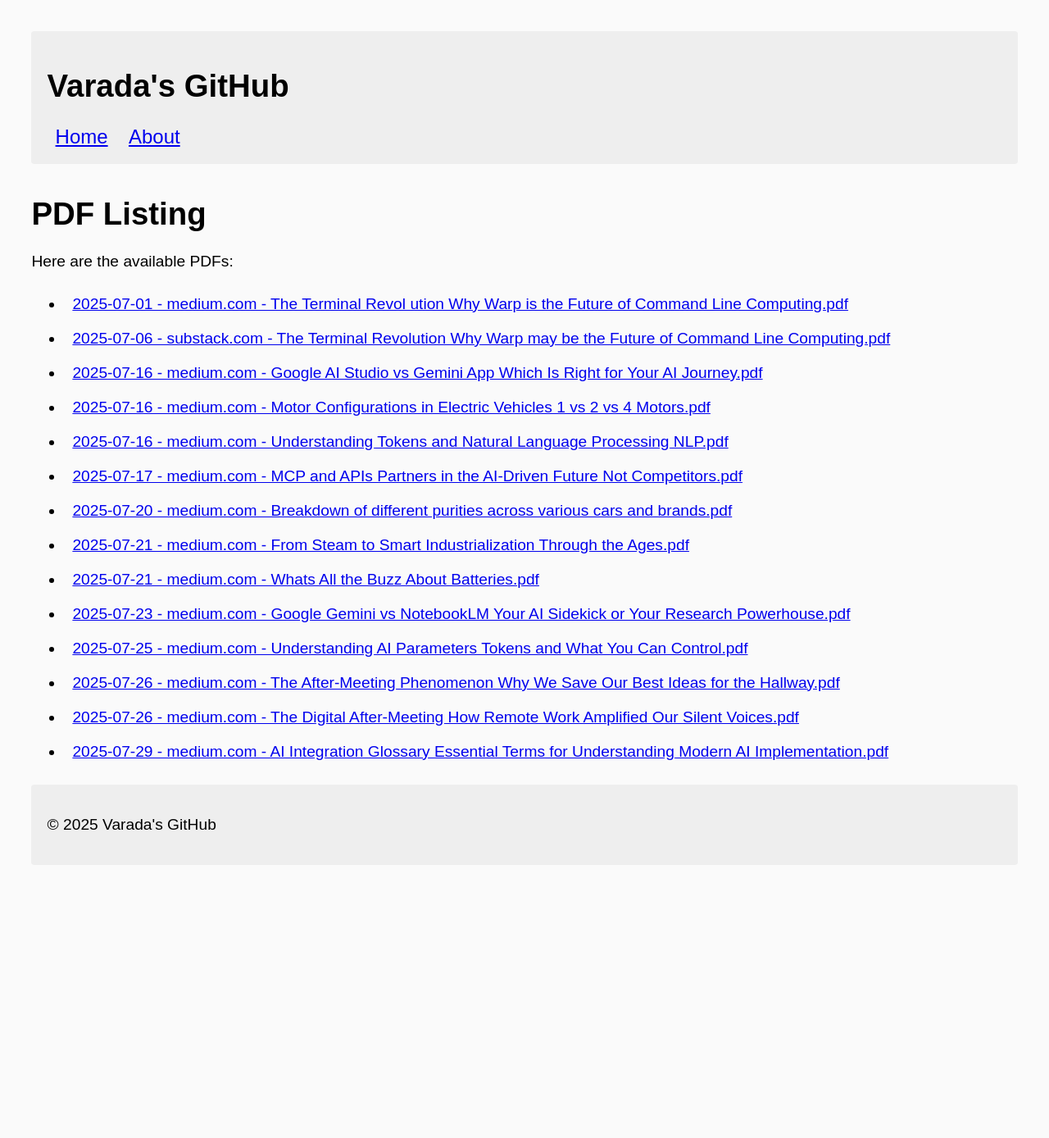
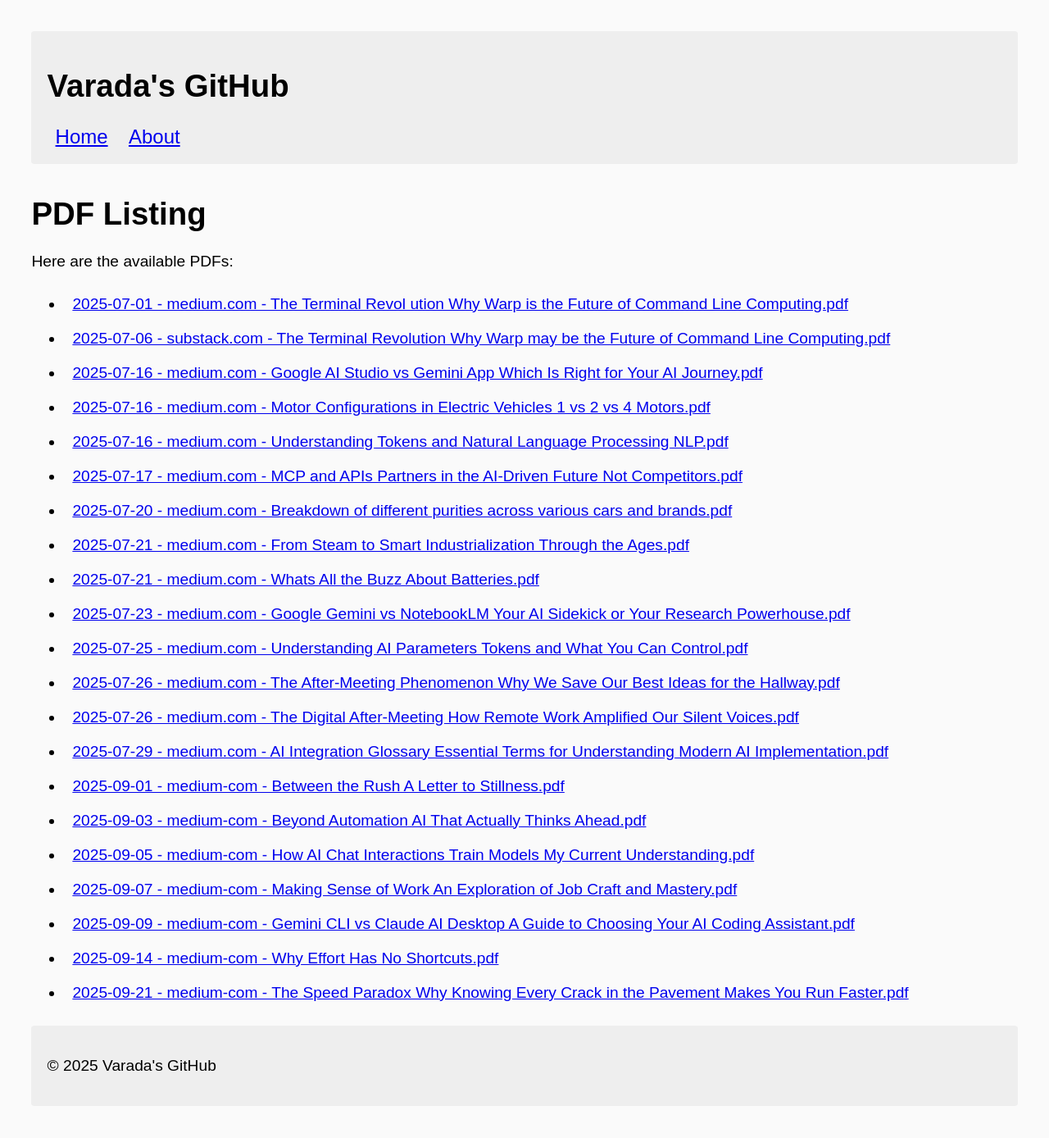
Before and after one commit to ivarada/ivarada.github.io, a Jekyll site: the page built from medium/pdf/index.md, in a window 1280 px wide. Shown: the whole page at 82% size. Built offline with Jekyll 4.4.1, drawn with Linux system fonts in a browser that asks for light colours; before the commit the page ends 1094 px from its top, so only the background shows below that.

Commit message:
Update PDF Listing

```diff
--- a/medium/pdf/index.md
+++ b/medium/pdf/index.md
@@ -21,3 +21,10 @@ Here are the available PDFs:
 - [2025-07-26 - medium.com - The After-Meeting Phenomenon Why We Save Our Best Ideas for the Hallway.pdf](2025-07-26 - medium.com - The After-Meeting Phenomenon Why We Save Our Best Ideas for the Hallway.pdf)
 - [2025-07-26 - medium.com - The Digital After-Meeting How Remote Work Amplified Our Silent Voices.pdf](2025-07-26 - medium.com - The Digital After-Meeting How Remote Work Amplified Our Silent Voices.pdf)
 - [2025-07-29 - medium.com - AI Integration Glossary Essential Terms for Understanding Modern AI Implementation.pdf](2025-07-29 - medium.com - AI Integration Glossary Essential Terms for Understanding Modern AI Implementation.pdf)
+- [2025-09-01 - medium-com - Between the Rush A Letter to Stillness.pdf](2025-09-01 - medium-com - Between the Rush A Letter to Stillness.pdf)
+- [2025-09-03 - medium-com - Beyond Automation AI That Actually Thinks Ahead.pdf](2025-09-03 - medium-com - Beyond Automation AI That Actually Thinks Ahead.pdf)
+- [2025-09-05 - medium-com - How AI Chat Interactions Train Models My Current Understanding.pdf](2025-09-05 - medium-com - How AI Chat Interactions Train Models My Current Understanding.pdf)
+- [2025-09-07 - medium-com - Making Sense of Work An Exploration of Job Craft and Mastery.pdf](2025-09-07 - medium-com - Making Sense of Work An Exploration of Job Craft and Mastery.pdf)
+- [2025-09-09 - medium-com - Gemini CLI vs Claude AI Desktop A Guide to Choosing Your AI Coding Assistant.pdf](2025-09-09 - medium-com - Gemini CLI vs Claude AI Desktop A Guide to Choosing Your AI Coding Assistant.pdf)
+- [2025-09-14 - medium-com - Why Effort Has No Shortcuts.pdf](2025-09-14 - medium-com - Why Effort Has No Shortcuts.pdf)
+- [2025-09-21 - medium-com - The Speed Paradox Why Knowing Every Crack in the Pavement Makes You Run Faster.pdf](2025-09-21 - medium-com - The Speed Paradox Why Knowing Every Crack in the Pavement Makes You Run Faster.pdf)
```
